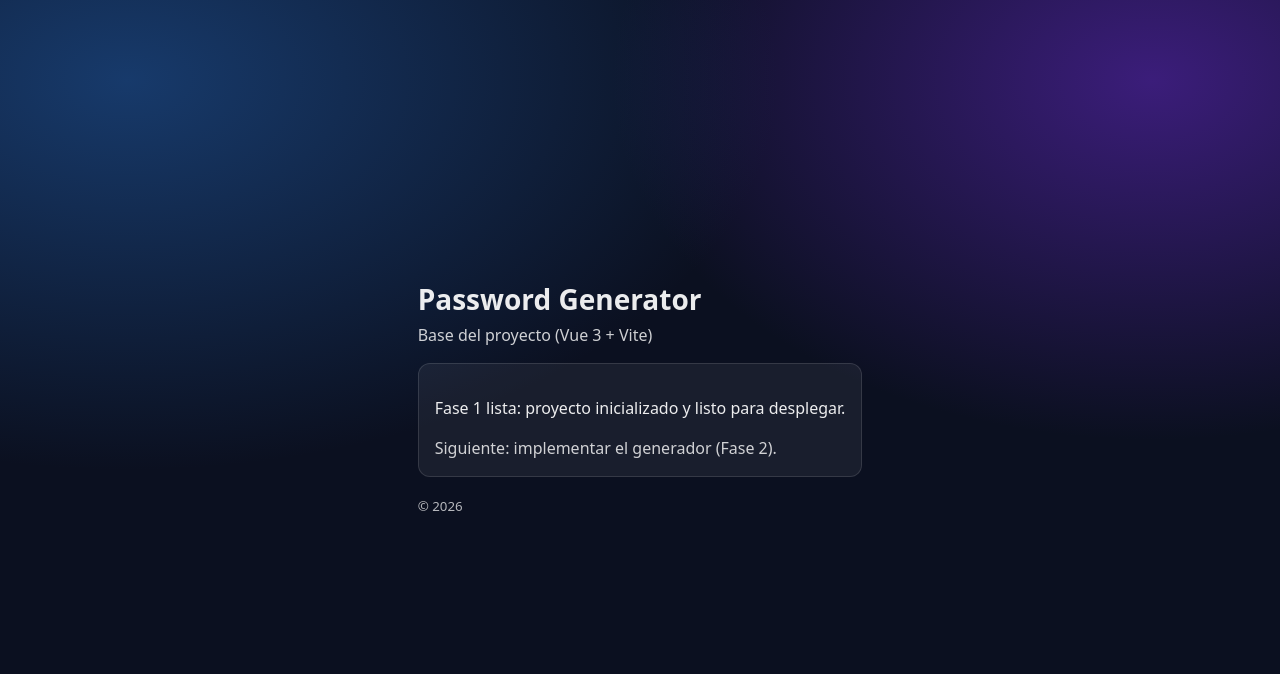
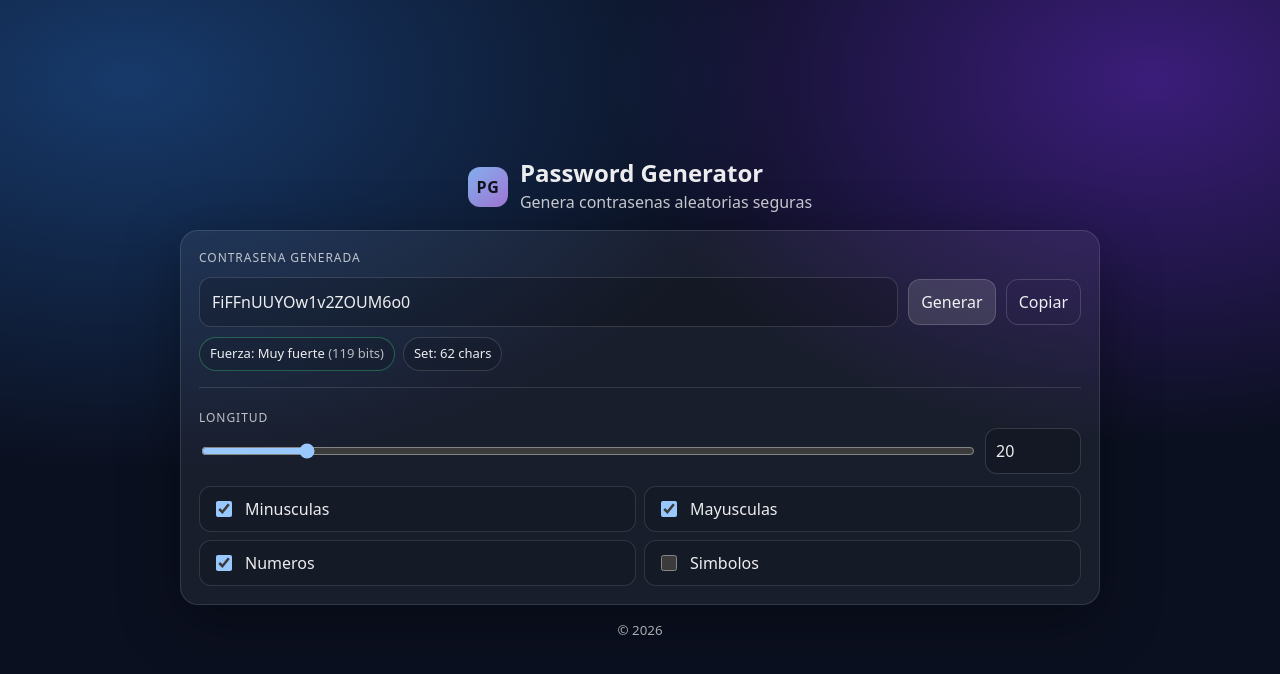
Before and after one commit to TOB1EH/Password-Generator, a Vue app: page / in a window 1280 px wide. Shown: the top 674 px of the page. Built offline with nearby package versions, Linux system fonts and the light colour scheme.

Commit message:
feat(generator): generar y copiar contrasenas

```diff
--- a/src/App.vue
+++ b/src/App.vue
@@ -1,21 +1,204 @@
 <script setup>
+import { computed, onMounted, ref, watch } from 'vue'
+import {
+  buildCharset,
+  estimateStrengthBits,
+  generatePassword,
+} from './lib/password.js'
+
 const year = new Date().getFullYear()
+
+const length = ref(20)
+const lower = ref(true)
+const upper = ref(true)
+const numbers = ref(true)
+const symbols = ref(false)
+
+const password = ref('')
+const copyState = ref('idle')
+
+const charset = computed(() =>
+  buildCharset({
+    lower: lower.value,
+    upper: upper.value,
+    numbers: numbers.value,
+    symbols: symbols.value,
+  })
+)
+
+const strengthBits = computed(() =>
+  estimateStrengthBits({ length: length.value, charsetSize: charset.value.length })
+)
+
+const strengthLabel = computed(() => {
+  const b = strengthBits.value
+  if (b >= 80) return 'Muy fuerte'
+  if (b >= 60) return 'Fuerte'
+  if (b >= 40) return 'Media'
+  return 'Debil'
+})
+
+const strengthTone = computed(() => {
+  const b = strengthBits.value
+  if (b >= 80) return 'good'
+  if (b >= 60) return 'ok'
+  if (b >= 40) return 'warn'
+  return 'bad'
+})
+
+const canGenerate = computed(() => charset.value.length > 0)
+
+function regenerate() {
+  if (!canGenerate.value) {
+    password.value = ''
+    return
+  }
+
+  try {
+    password.value = generatePassword({
+      length: length.value,
+      charset: charset.value,
+    })
+  } catch {
+    password.value = ''
+  }
+}
+
+async function copyToClipboard() {
+  if (!password.value) return
+  try {
+    await navigator.clipboard.writeText(password.value)
+    copyState.value = 'copied'
+  } catch {
+    // Fallback for older browsers or denied permission
+    const el = document.createElement('textarea')
+    el.value = password.value
+    el.setAttribute('readonly', 'true')
+    el.style.position = 'fixed'
+    el.style.top = '-9999px'
+    document.body.appendChild(el)
+    el.select()
+    const ok = document.execCommand('copy')
+    document.body.removeChild(el)
+    copyState.value = ok ? 'copied' : 'error'
+  }
+
+  window.clearTimeout(copyToClipboard._t)
+  copyToClipboard._t = window.setTimeout(() => {
+    copyState.value = 'idle'
+  }, 1200)
+}
+
+watch([length, lower, upper, numbers, symbols], () => {
+  // Keep the output fresh as options change.
+  regenerate()
+})
+
+onMounted(() => {
+  regenerate()
+})
 </script>
 
 <template>
   <main class="page">
     <header class="header">
-      <h1 class="title">Password Generator</h1>
-      <p class="subtitle">Base del proyecto (Vue 3 + Vite)</p>
+      <div class="brand">
+        <div class="badge" aria-hidden="true">PG</div>
+        <div class="brandText">
+          <h1 class="title">Password Generator</h1>
+          <p class="subtitle">Genera contrasenas aleatorias seguras</p>
+        </div>
+      </div>
     </header>
 
-    <section class="card">
-      <p>
-        Fase 1 lista: proyecto inicializado y listo para desplegar.
-      </p>
-      <p class="hint">
-        Siguiente: implementar el generador (Fase 2).
-      </p>
+    <section class="panel" aria-label="Generador de contrasenas">
+      <div class="output">
+        <label class="label" for="password">Contrasena generada</label>
+        <div class="outputRow">
+          <input
+            id="password"
+            class="outputInput"
+            :value="password"
+            readonly
+            autocomplete="off"
+            spellcheck="false"
+          />
+          <button class="btn" type="button" @click="regenerate" :disabled="!canGenerate">
+            Generar
+          </button>
+          <button
+            class="btn btnGhost"
+            type="button"
+            @click="copyToClipboard"
+            :disabled="!password"
+            :aria-label="copyState === 'copied' ? 'Copiado' : 'Copiar'"
+          >
+            <span v-if="copyState === 'copied'">Copiado</span>
+            <span v-else-if="copyState === 'error'">Error</span>
+            <span v-else>Copiar</span>
+          </button>
+        </div>
+        <div class="meta">
+          <span class="chip" :data-tone="strengthTone">
+            Fuerza: {{ strengthLabel }}
+            <span class="chipHint">({{ Math.round(strengthBits) }} bits)</span>
+          </span>
+          <span class="chip">Set: {{ charset.length }} chars</span>
+        </div>
+      </div>
+
+      <div class="divider" role="separator" aria-orientation="horizontal" />
+
+      <form class="controls" @submit.prevent>
+        <div class="row">
+          <div class="field">
+            <label class="label" for="length">Longitud</label>
+            <div class="rangeRow">
+              <input
+                id="length"
+                class="range"
+                type="range"
+                min="4"
+                max="128"
+                step="1"
+                v-model.number="length"
+              />
+              <input
+                class="number"
+                type="number"
+                min="4"
+                max="128"
+                step="1"
+                v-model.number="length"
+                aria-label="Longitud exacta"
+              />
+            </div>
+          </div>
+        </div>
+
+        <div class="row switches">
+          <label class="switch">
+            <input type="checkbox" v-model="lower" />
+            <span>Minusculas</span>
+          </label>
+          <label class="switch">
+            <input type="checkbox" v-model="upper" />
+            <span>Mayusculas</span>
+          </label>
+          <label class="switch">
+            <input type="checkbox" v-model="numbers" />
+            <span>Numeros</span>
+          </label>
+          <label class="switch">
+            <input type="checkbox" v-model="symbols" />
+            <span>Simbolos</span>
+          </label>
+        </div>
+
+        <p v-if="!canGenerate" class="error" role="status">
+          Selecciona al menos un conjunto de caracteres
+        </p>
+      </form>
     </section>
 
     <footer class="footer">
@@ -30,39 +213,221 @@ const year = new Date().getFullYear()
   display: grid;
   place-content: center;
   gap: 16px;
-  padding: 24px;
+  padding: 28px 18px;
 }
 
 .header {
+  display: flex;
+  justify-content: center;
+}
+
+.brand {
+  display: flex;
+  gap: 12px;
+  align-items: center;
+}
+
+.badge {
+  width: 40px;
+  height: 40px;
+  border-radius: 12px;
   display: grid;
-  gap: 6px;
+  place-items: center;
+  background: linear-gradient(135deg, rgba(142, 189, 255, 0.9), rgba(199, 142, 255, 0.8));
+  color: rgba(0, 0, 0, 0.88);
+  font-weight: 800;
+  letter-spacing: 0.6px;
+}
+
+.brandText {
+  display: grid;
+  gap: 2px;
 }
 
 .title {
   margin: 0;
-  font-size: 28px;
+  font-size: 24px;
   line-height: 1.2;
 }
 
 .subtitle {
   margin: 0;
-  color: rgba(255, 255, 255, 0.8);
+  color: rgba(255, 255, 255, 0.78);
 }
 
-.card {
+.panel {
+  width: min(920px, calc(100vw - 32px));
   border: 1px solid rgba(255, 255, 255, 0.12);
-  border-radius: 12px;
+  border-radius: 18px;
   background: rgba(255, 255, 255, 0.06);
-  padding: 16px;
-  max-width: 520px;
+  box-shadow: 0 16px 60px rgba(0, 0, 0, 0.35);
+  padding: 18px;
 }
 
-.hint {
-  margin: 10px 0 0;
-  color: rgba(255, 255, 255, 0.8);
+.output {
+  display: grid;
+  gap: 10px;
+}
+
+.label {
+  font-size: 12px;
+  letter-spacing: 0.08em;
+  text-transform: uppercase;
+  color: rgba(255, 255, 255, 0.72);
+}
+
+.outputRow {
+  display: grid;
+  grid-template-columns: 1fr auto auto;
+  gap: 10px;
+  align-items: center;
+}
+
+.outputInput {
+  width: 100%;
+  padding: 12px 12px;
+  border-radius: 12px;
+  border: 1px solid rgba(255, 255, 255, 0.14);
+  background: rgba(0, 0, 0, 0.18);
+  color: rgba(255, 255, 255, 0.92);
+}
+
+.btn {
+  padding: 10px 12px;
+  border-radius: 12px;
+  border: 1px solid rgba(255, 255, 255, 0.16);
+  background: rgba(255, 255, 255, 0.12);
+  cursor: pointer;
+  transition: transform 80ms ease, background 120ms ease;
+}
+
+.btn:hover:enabled {
+  background: rgba(255, 255, 255, 0.18);
+}
+
+.btn:active:enabled {
+  transform: translateY(1px);
+}
+
+.btn:disabled {
+  opacity: 0.55;
+  cursor: not-allowed;
+}
+
+.btnGhost {
+  background: transparent;
+}
+
+.meta {
+  display: flex;
+  flex-wrap: wrap;
+  gap: 8px;
+  align-items: center;
+}
+
+.chip {
+  padding: 6px 10px;
+  border-radius: 999px;
+  border: 1px solid rgba(255, 255, 255, 0.14);
+  background: rgba(0, 0, 0, 0.12);
+  font-size: 13px;
+}
+
+.chipHint {
+  color: rgba(255, 255, 255, 0.7);
+}
+
+.chip[data-tone='good'] {
+  border-color: rgba(64, 214, 128, 0.35);
+}
+
+.chip[data-tone='ok'] {
+  border-color: rgba(142, 189, 255, 0.35);
+}
+
+.chip[data-tone='warn'] {
+  border-color: rgba(255, 196, 77, 0.35);
+}
+
+.chip[data-tone='bad'] {
+  border-color: rgba(255, 102, 102, 0.35);
+}
+
+.divider {
+  height: 1px;
+  background: rgba(255, 255, 255, 0.12);
+  margin: 16px 0;
+}
+
+.controls {
+  display: grid;
+  gap: 12px;
+}
+
+.row {
+  display: grid;
+  gap: 8px;
+}
+
+.rangeRow {
+  display: grid;
+  grid-template-columns: 1fr 96px;
+  gap: 12px;
+  align-items: center;
+}
+
+.range {
+  width: 100%;
+}
+
+.number {
+  padding: 10px 10px;
+  border-radius: 12px;
+  border: 1px solid rgba(255, 255, 255, 0.14);
+  background: rgba(0, 0, 0, 0.18);
+}
+
+.switches {
+  grid-template-columns: repeat(2, minmax(0, 1fr));
+}
+
+.switch {
+  display: flex;
+  gap: 10px;
+  align-items: center;
+  border: 1px solid rgba(255, 255, 255, 0.12);
+  background: rgba(0, 0, 0, 0.12);
+  padding: 10px 12px;
+  border-radius: 12px;
+}
+
+.switch input {
+  width: 16px;
+  height: 16px;
+}
+
+.error {
+  margin: 0;
+  color: rgba(255, 180, 180, 0.95);
 }
 
 .footer {
-  color: rgba(255, 255, 255, 0.7);
+  display: flex;
+  justify-content: center;
+  color: rgba(255, 255, 255, 0.65);
+}
+
+@media (max-width: 680px) {
+  .outputRow {
+    grid-template-columns: 1fr;
+  }
+
+  .rangeRow {
+    grid-template-columns: 1fr;
+  }
+
+  .switches {
+    grid-template-columns: 1fr;
+  }
 }
 </style>
--- /dev/null
+++ b/src/lib/password.js
@@ -0,0 +1,65 @@
+function getCrypto() {
+  // Browser only (GitHub Pages). If not available, fail loudly.
+  const c = globalThis.crypto
+  if (!c || typeof c.getRandomValues !== 'function') {
+    throw new Error('crypto.getRandomValues no esta disponible')
+  }
+  return c
+}
+
+export function randomInt(maxExclusive) {
+  if (!Number.isInteger(maxExclusive) || maxExclusive <= 0) {
+    throw new Error('maxExclusive invalido')
+  }
+
+  // Rejection sampling to avoid modulo bias.
+  const crypto = getCrypto()
+  const range = 0x100000000
+  const limit = range - (range % maxExclusive)
+  const buf = new Uint32Array(1)
+
+  while (true) {
+    crypto.getRandomValues(buf)
+    const x = buf[0]
+    if (x < limit) return x % maxExclusive
+  }
+}
+
+export function buildCharset({ lower, upper, numbers, symbols }) {
+  const sets = {
+    lower: 'abcdefghijklmnopqrstuvwxyz',
+    upper: 'ABCDEFGHIJKLMNOPQRSTUVWXYZ',
+    numbers: '0123456789',
+    // Similar to Bitwarden defaults; avoids spaces.
+    symbols: '!@#$%^&*()-_=+[]{};:,.<>?/',
+  }
+
+  let charset = ''
+  if (lower) charset += sets.lower
+  if (upper) charset += sets.upper
+  if (numbers) charset += sets.numbers
+  if (symbols) charset += sets.symbols
+
+  return charset
+}
+
+export function generatePassword({ length, charset }) {
+  if (!Number.isInteger(length) || length < 4 || length > 128) {
+    throw new Error('longitud fuera de rango')
+  }
+  if (!charset || charset.length < 2) {
+    throw new Error('charset invalido')
+  }
+
+  let out = ''
+  for (let i = 0; i < length; i++) {
+    out += charset[randomInt(charset.length)]
+  }
+  return out
+}
+
+export function estimateStrengthBits({ length, charsetSize }) {
+  if (!Number.isFinite(length) || !Number.isFinite(charsetSize)) return 0
+  if (length <= 0 || charsetSize <= 1) return 0
+  return length * Math.log2(charsetSize)
+}
--- a/src/style.css
+++ b/src/style.css
@@ -22,3 +22,14 @@ body {
 * {
   box-sizing: border-box;
 }
+
+button,
+input {
+  font: inherit;
+  color: inherit;
+}
+
+:focus-visible {
+  outline: 2px solid rgba(142, 189, 255, 0.9);
+  outline-offset: 2px;
+}
```
Also changed, not shown: 1 other file (tests, documents, lock files or other folders).
